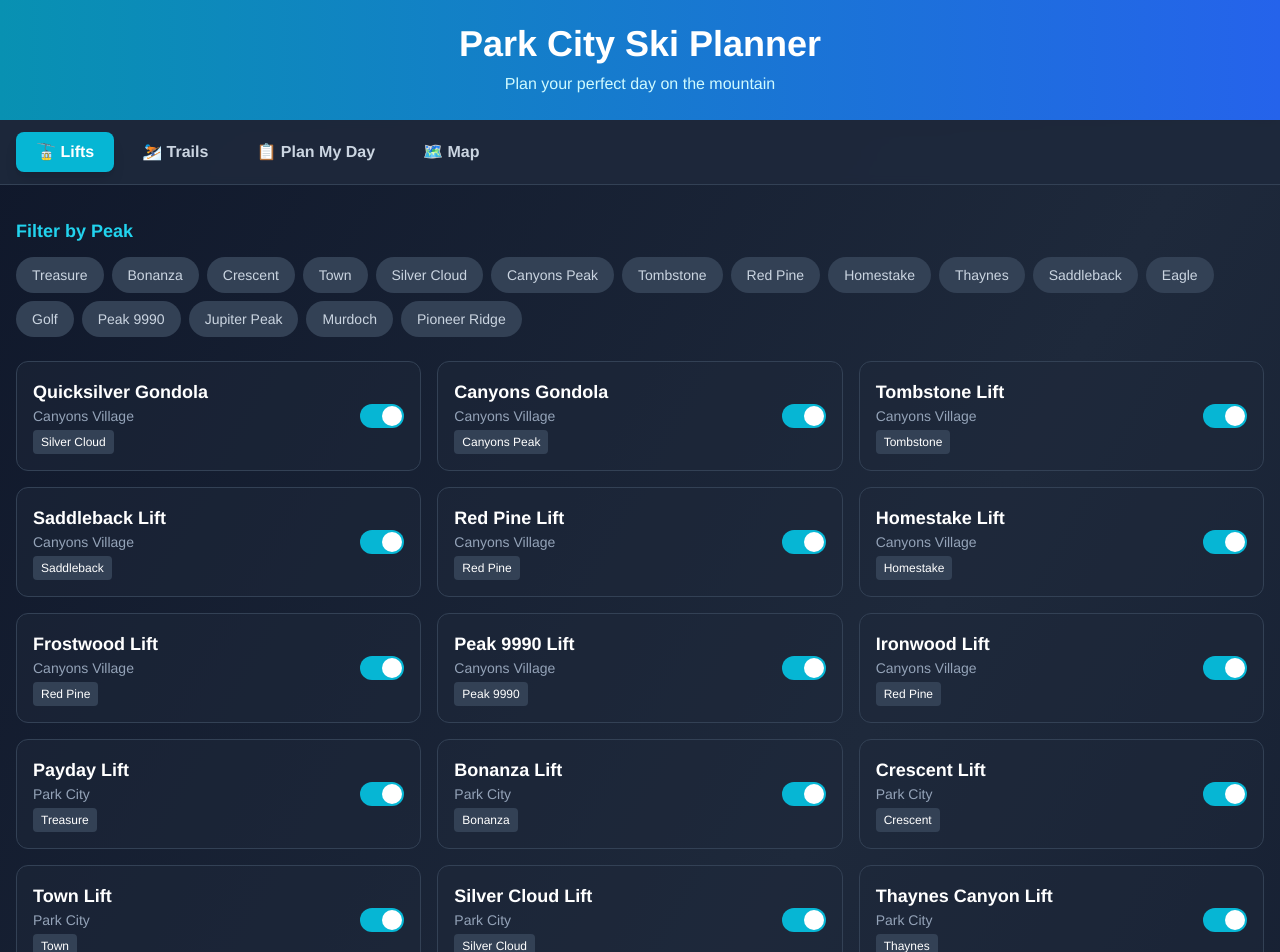
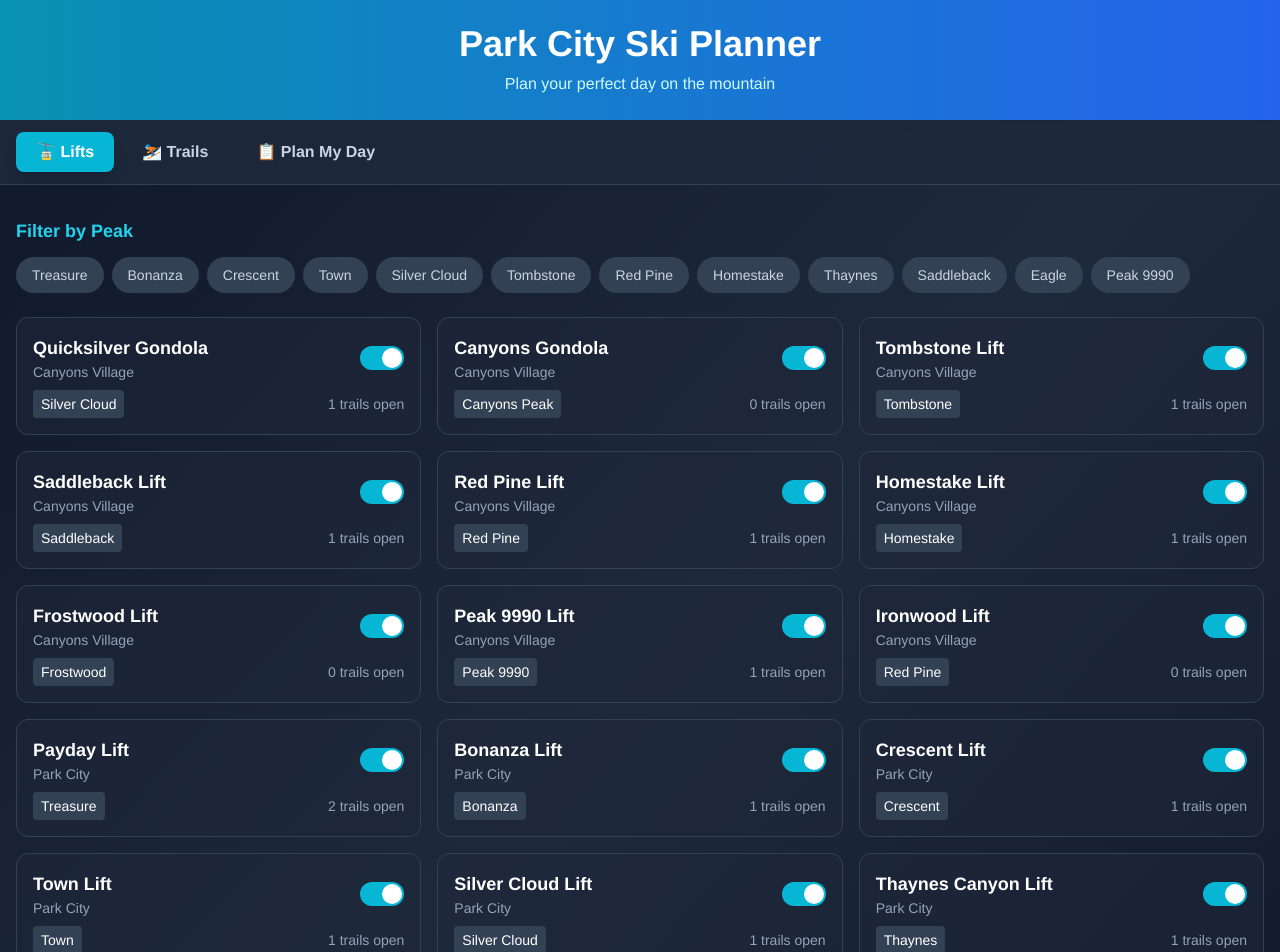
Before and after one commit to jarvisclaudenelson/park-city-ski-planner, a React (Vite) app: page / in a window 1280 px wide. Shown: the top 952 px of the page. Built offline with nearby package versions, Linux system fonts and the light colour scheme; the HTML template or start-up script is replaced by a standard one.

Commit message:
Enhance: lift-trail dependency, improved plan visualization, alternative routes

```diff
--- a/src/App.jsx
+++ b/src/App.jsx
@@ -1,14 +1,62 @@
 import React, { useState, useEffect } from 'react';
-import { lifts, runs, chalets, resortStats, peaks, bowls } from './data';
-import MapView from './MapView';
 
 const parkCityData = {
-  lifts,
-  runs,
-  chalets
+  lifts: [
+    { id: 'quicksilver', name: 'Quicksilver Gondola', base: 'Canyons Village', peak: 'Silver Cloud' },
+    { id: 'canyons', name: 'Canyons Gondola', base: 'Canyons Village', peak: 'Canyons Peak' },
+    { id: 'tombstone', name: 'Tombstone Lift', base: 'Canyons Village', peak: 'Tombstone' },
+    { id: 'saddleback', name: 'Saddleback Lift', base: 'Canyons Village', peak: 'Saddleback' },
+    { id: 'redpine', name: 'Red Pine Lift', base: 'Canyons Village', peak: 'Red Pine' },
+    { id: 'homestake', name: 'Homestake Lift', base: 'Canyons Village', peak: 'Homestake' },
+    { id: 'frostwood', name: 'Frostwood Lift', base: 'Canyons Village', peak: 'Frostwood' },
+    { id: 'peak9990', name: 'Peak 9990 Lift', base: 'Canyons Village', peak: 'Peak 9990' },
+    { id: 'ironwood', name: 'Ironwood Lift', base: 'Canyons Village', peak: 'Red Pine' },
+    { id: 'payday', name: 'Payday Lift', base: 'Park City', peak: 'Treasure' },
+    { id: 'bonanza', name: 'Bonanza Lift', base: 'Park City', peak: 'Bonanza' },
+    { id: 'crescent', name: 'Crescent Lift', base: 'Park City', peak: 'Crescent' },
+    { id: 'townlift', name: 'Town Lift', base: 'Park City', peak: 'Town' },
+    { id: 'silvercloud', name: 'Silver Cloud Lift', base: 'Park City', peak: 'Silver Cloud' },
+    { id: 'thaynes', name: 'Thaynes Canyon Lift', base: 'Park City', peak: 'Thaynes' },
+    { id: 'golf', name: 'Golf Lift', base: 'Park City', peak: 'Golf' },
+    { id: 'eagle', name: 'Eagle Lift', base: 'Park City', peak: 'Eagle' },
+    { id: 'cleavage', name: 'Cleavage Lift', base: 'Park City', peak: 'Bonanza' },
+    { id: 'spur', name: 'Spur Lift', base: 'Park City', peak: 'Town' },
+    { id: 'condor', name: 'Condor Lift', base: 'Park City', peak: 'Silver Cloud' },
+    { id: 'drift', name: 'Drift Lift', base: 'Park City', peak: 'Thaynes' },
+    { id: 'float', name: 'Float Lift', base: 'Park City', peak: 'Eagle' },
+  ],
+  runs: [
+    { id: 'homerun', name: 'Homerun', difficulty: 'green', terrain: 'groomed', lift: 'payday', length: 2.5, peak: 'Treasure' },
+    { id: 'claimjumper', name: 'Claimjumper', difficulty: 'blue', terrain: 'groomed', lift: 'payday', length: 2.2, peak: 'Treasure' },
+    { id: 'bonanza', name: 'Bonanza', difficulty: 'blue', terrain: 'groomed', lift: 'bonanza', length: 2.4, peak: 'Bonanza' },
+    { id: 'crescent', name: 'Crescent', difficulty: 'blue', terrain: 'groomed', lift: 'crescent', length: 2.0, peak: 'Crescent' },
+    { id: 'townrun', name: 'Town Run', difficulty: 'blue', terrain: 'groomed', lift: 'townlift', length: 2.2, peak: 'Town' },
+    { id: 'silvercloud_run', name: 'Silver Cloud', difficulty: 'blue', terrain: 'groomed', lift: 'silvercloud', length: 2.3, peak: 'Silver Cloud' },
+    { id: 'quicksilver_run', name: 'Quicksilver', difficulty: 'blue', terrain: 'groomed', lift: 'quicksilver', length: 2.5, peak: 'Silver Cloud' },
+    { id: 'tombstone_run', name: 'Tombstone', difficulty: 'blue', terrain: 'groomed', lift: 'tombstone', length: 2.0, peak: 'Tombstone' },
+    { id: 'redpine_run', name: 'Red Pine', difficulty: 'blue', terrain: 'groomed', lift: 'redpine', length: 2.2, peak: 'Red Pine' },
+    { id: 'homestake_run', name: 'Homestake', difficulty: 'blue', terrain: 'groomed', lift: 'homestake', length: 2.1, peak: 'Homestake' },
+    { id: 'thaynes_run', name: 'Thaynes', difficulty: 'blue', terrain: 'groomed', lift: 'thaynes', length: 2.0, peak: 'Thaynes' },
+    { id: 'saddleback_run', name: 'Saddleback', difficulty: 'blue', terrain: 'groomed', lift: 'saddleback', length: 1.9, peak: 'Saddleback' },
+    { id: 'eagle_run', name: 'Eagle', difficulty: 'blue', terrain: 'groomed', lift: 'eagle', length: 2.0, peak: 'Eagle' },
+    { id: 'peak_run', name: 'Peak 9990', difficulty: 'blue', terrain: 'groomed', lift: 'peak9990', length: 2.0, peak: 'Peak 9990' },
+  ],
+  chalets: [
+    { id: 'midmountain', name: 'Mid-Mountain Lodge' },
+    { id: 'summit', name: 'Summit House' },
+  ]
 };
 
-const peakList = [...new Set(parkCityData.runs.map(r => r.peak))];
+// Helper function to get runs for a lift
+const getRunsForLift = (liftId) => parkCityData.runs.filter(r => r.lift === liftId);
+
+// Helper function to get difficulty order for comparison
+const getDifficultyOrder = (diff) => {
+  const order = { 'green': 1, 'blue': 2, 'black': 3, 'double': 4 };
+  return order[diff] || 2;
+};
+
+const peaks = [...new Set(parkCityData.runs.map(r => r.peak))];
 
 const ToggleSwitch = ({ checked, onChange }) => (
   <label className="relative inline-flex items-center cursor-pointer">
@@ -25,25 +73,95 @@
   const [difficultyFilter, setDifficultyFilter] = useState('all');
   const [terrainFilter, setTerrainFilter] = useState('all');
   const [planResults, setPlanResults] = useState(null);
-  const [selectedBase, setSelectedBase] = useState('Park City');
-  const [difficultyPref, setDifficultyPref] = useState('mix');
-  const [terrainPref, setTerrainPref] = useState('any');
   const [skillLevel, setSkillLevel] = useState('intermediate');
   const [startTime, setStartTime] = useState('09:00');
-  const [includeLunch, setIncludeLunch] = useState(false);
-  const [lunchChalet, setLunchChalet] = useState('midmountain');
-  const [lunchTime, setLunchTime] = useState('12:00');
+  const [excludedRuns, setExcludedRuns] = useState([]);
+  const [replacements, setReplacements] = useState({});
 
   useEffect(() => localStorage.setItem('parkcity_lifts', JSON.stringify(liftStatus)), [liftStatus]);
   useEffect(() => localStorage.setItem('parkcity_runs', JSON.stringify(runStatus)), [runStatus]);
 
-  const toggleLift = (id) => setLiftStatus(p => ({ ...p, [id]: p[id] === 'closed' ? 'open' : 'closed' }));
+  // Lift-Trail Dependency: When lift is toggled OFF, auto-disable all its trails
+  const toggleLift = (id) => {
+    const newStatus = liftStatus[id] === 'closed' ? 'open' : 'closed';
+    setLiftStatus(p => ({ ...p, [id]: newStatus }));
+
+    // If closing the lift, also close all associated runs
+    if (newStatus === 'closed') {
+      const runsForLift = getRunsForLift(id);
+      runsForLift.forEach(run => {
+        setRunStatus(prev => ({ ...prev, [run.id]: 'closed' }));
+      });
+    }
+  };
+
   const toggleRun = (id) => setRunStatus(p => ({ ...p, [id]: p[id] === 'closed' ? 'open' : 'closed' }));
   const isOpen = (id, type) => (type === 'lift' ? liftStatus[id] : runStatus[id]) !== 'closed';
 
   const getRunDuration = (run) => {
     const speeds = { beginner: 10, intermediate: 15, advanced: 20 };
     return Math.round((run.length / (speeds[skillLevel] || 15)) * 60);
+  };
+
+  // Find alternative run for excluded trail
+  const findAlternative = (excludedRunId, planRuns) => {
+    const excludedRun = parkCityData.runs.find(r => r.id === excludedRunId);
+    if (!excludedRun) return null;
+
+    const excludedLift = excludedRun.lift;
+    const excludedPeak = excludedRun.peak;
+    const excludedDiff = excludedRun.difficulty;
+
+    // Get runs from same lift that are open and not already in plan
+    const candidates = parkCityData.runs.filter(r =>
+      r.id !== excludedRunId &&
+      r.lift === excludedLift &&
+      isOpen(r.id, 'run') &&
+      isOpen(r.lift, 'lift') &&
+      !planRuns.some(pr => pr.id === r.id)
+    );
+
+    if (candidates.length === 0) {
+      // Try runs from same peak with similar difficulty
+      const peakCandidates = parkCityData.runs.filter(r =>
+        r.id !== excludedRunId &&
+        r.peak === excludedPeak &&
+        isOpen(r.id, 'run') &&
+        isOpen(r.lift, 'lift') &&
+        !planRuns.some(pr => pr.id === r.id) &&
+        Math.abs(getDifficultyOrder(r.difficulty) - getDifficultyOrder(excludedDiff)) <= 1
+      );
+      if (peakCandidates.length > 0) {
+        return peakCandidates[Math.floor(Math.random() * peakCandidates.length)];
+      }
+      return null;
+    }
+
+    // Prefer similar difficulty
+    const similarDiff = candidates.filter(r => r.difficulty === excludedDiff);
+    if (similarDiff.length > 0) {
+      return similarDiff[Math.floor(Math.random() * similarDiff.length)];
+    }
+    return candidates[Math.floor(Math.random() * candidates.length)];
+  };
+
+  const excludeRunFromPlan = (runId, index) => {
+    const alternative = findAlternative(runId, planResults.runs);
+
+    if (alternative) {
+      const altWithDuration = { ...alternative, duration: getRunDuration(alternative) };
+      const newRuns = [...planResults.runs];
+      newRuns[index] = altWithDuration;
+
+      setReplacements(prev => ({
+        ...prev,
+        [index]: { original: runId, replacement: alternative.id }
+      }));
+
+      setPlanResults({ ...planResults, runs: newRuns });
+    }
+
+    setExcludedRuns(prev => [...prev, runId]);
   };
 
   const filteredRuns = parkCityData.runs.filter(r => isOpen(r.id, 'run') && isOpen(r.lift, 'lift') &&
@@ -54,21 +172,30 @@
   const filteredLifts = parkCityData.lifts.filter(l => !selectedPeaks.length || selectedPeaks.includes(l.peak));
 
   const planMyDay = () => {
-    let runs = parkCityData.runs.filter(r => isOpen(r.id, 'run') && isOpen(r.lift, 'lift'));
+    let runs = parkCityData.runs.filter(r => isOpen(r.id, 'run') && isOpen(r.lift, 'lift') && !excludedRuns.includes(r.id));
     if (selectedPeaks.length) runs = runs.filter(r => selectedPeaks.includes(r.peak));
-    if (difficultyPref !== 'mix') runs = runs.filter(r => r.difficulty === difficultyPref);
-    if (terrainPref !== 'any') runs = runs.filter(r => r.terrain === terrainPref);
 
     const scored = runs.map(r => ({ ...r, duration: getRunDuration(r), score: Math.random() })).sort((a, b) => b.score - a.score);
     const plan = [];
     let total = 0, hour = parseInt(startTime);
-    for (const run of scored) {
-      if (total + run.duration > (includeLunch ? 180 : 300)) break;
-      plan.push({ ...run, time: `${hour}:00` });
+    for (const run of scored.slice(0, 8)) {
+      if (total + run.duration > 300) break;
+      plan.push({ ...run, time: `${hour.toString().padStart(2, '0')}:00` });
       hour += Math.ceil(run.duration / 60);
       total += run.duration;
     }
     setPlanResults({ runs: plan, totalTime: total });
+    setReplacements({});
+  };
+
+  const getDifficultyColor = (diff) => {
+    switch(diff) {
+      case 'green': return 'bg-green-600';
+      case 'blue': return 'bg-blue-600';
+      case 'black': return 'bg-purple-600';
+      case 'double': return 'bg-red-600';
+      default: return 'bg-slate-600';
+    }
   };
 
   return (
@@ -80,11 +207,11 @@
 
       <nav className="sticky top-0 z-50 bg-slate-800/95 backdrop-blur-sm border-b border-slate-700">
         <div className="max-w-7xl mx-auto px-4 flex gap-2 py-3 overflow-x-auto">
-          {['lifts', 'runs', 'plan', 'map'].map(tab => (
+          {['lifts', 'runs', 'plan'].map(tab => (
             <button key={tab} onClick={() => setActiveTab(tab)}
               className={`px-5 py-2 rounded-lg font-semibold whitespace-nowrap transition ${
                 activeTab === tab ? 'bg-cyan-500 text-white shadow-lg' : 'text-slate-300 hover:bg-slate-700'}`}>
-              {tab === 'lifts' ? '🚡 Lifts' : tab === 'runs' ? '⛷️ Trails' : tab === 'plan' ? '📋 Plan My Day' : '🗺️ Map'}
+              {tab === 'lifts' ? '🚡 Lifts' : tab === 'runs' ? '⛷️ Trails' : '📋 Plan My Day'}
             </button>
           ))}
         </div>
@@ -94,7 +221,7 @@
         <div className="mb-6">
           <h3 className="text-lg font-semibold mb-3 text-cyan-400">Filter by Peak</h3>
           <div className="flex flex-wrap gap-2">
-            {peakList.map(p => (
+            {peaks.map(p => (
               <button key={p} onClick={() => setSelectedPeaks(prev => prev.includes(p) ? prev.filter(x => x !== p) : [...prev, p])}
                 className={`px-4 py-2 rounded-full text-sm font-medium transition ${
                   selectedPeaks.includes(p) ? 'bg-cyan-500 text-white' : 'bg-slate-700 text-slate-300 hover:bg-slate-600'}`}>
@@ -106,16 +233,28 @@
 
         {activeTab === 'lifts' && (
           <div className="grid grid-cols-1 md:grid-cols-2 lg:grid-cols-3 gap-4">
-            {filteredLifts.map(lift => (
-              <div key={lift.id} className="bg-slate-800/50 rounded-xl p-4 border border-slate-700 flex justify-between items-center">
+            {filteredLifts.map(lift => {
+              const runsForLift = getRunsForLift(lift.id);
+              const openRunsCount = runsForLift.filter(r => isOpen(r.id, 'run')).length;
+              return (
+                <div key={lift.id} className="bg-slate-800/50 rounded-xl p-4 border border-slate-700">
+                  <div className="flex justify-between items-center mb-2">
                     <div>
                       <h3 className="font-bold text-lg">{lift.name}</h3>
                       <p className="text-sm text-slate-400">{lift.base}</p>
-                  <span className="inline-block mt-1 px-2 py-1 bg-slate-700 rounded text-xs">{lift.peak}</span>
                     </div>
                     <ToggleSwitch checked={isOpen(lift.id, 'lift')} onChange={() => toggleLift(lift.id)} />
                   </div>
-            ))}
+                  <div className="flex justify-between items-center text-sm">
+                    <span className="px-2 py-1 bg-slate-700 rounded">{lift.peak}</span>
+                    <span className="text-slate-400">{openRunsCount} trails open</span>
+                  </div>
+                  {liftStatus[lift.id] === 'closed' && (
+                    <div className="mt-2 text-xs text-red-400">⚠️ All {runsForLift.length} trails auto-disabled</div>
+                  )}
+                </div>
+              );
+            })}
           </div>
         )}
 
@@ -134,15 +273,18 @@
             </div>
             <div className="grid grid-cols-1 md:grid-cols-2 lg:grid-cols-3 gap-4">
               {filteredRuns.map(run => (
-                <div key={run.id} className="bg-slate-800/50 rounded-xl p-4 border border-slate-700 flex justify-between items-start">
+                <div key={run.id} className={`bg-slate-800/50 rounded-xl p-4 border flex justify-between items-start ${!isOpen(run.lift, 'lift') ? 'border-red-800 opacity-60' : 'border-slate-700'}`}>
                   <div>
                     <h3 className="font-bold">{run.name}</h3>
                     <p className="text-sm text-slate-400">{parkCityData.lifts.find(l => l.id === run.lift)?.name}</p>
                     <div className="flex gap-2 mt-2">
-                      <span className={`px-2 py-1 rounded text-xs ${run.difficulty === 'green' ? 'bg-green-600' : run.difficulty === 'blue' ? 'bg-blue-600' : run.difficulty === 'black' ? 'bg-purple-600' : 'bg-red-600'}`}>{run.difficulty}</span>
+                      <span className={`px-2 py-1 rounded text-xs ${getDifficultyColor(run.difficulty)}`}>{run.difficulty}</span>
                       <span className="px-2 py-1 rounded text-xs bg-slate-600">{run.terrain}</span>
                       <span className="px-2 py-1 rounded text-xs bg-slate-600">{run.length}mi</span>
                     </div>
+                    {!isOpen(run.lift, 'lift') && (
+                      <div className="mt-2 text-xs text-red-400">⚠️ Lift closed</div>
+                    )}
                   </div>
                   <ToggleSwitch checked={isOpen(run.id, 'run')} onChange={() => toggleRun(run.id)} />
                 </div>
@@ -158,14 +300,6 @@
               <div className="grid md:grid-cols-2 gap-6">
                 <div><label className="block text-sm font-medium text-slate-300 mb-2">Start Time</label><input type="time" value={startTime} onChange={(e) => setStartTime(e.target.value)} className="w-full bg-slate-700 border border-slate-600 rounded-lg px-4 py-2" /></div>
                 <div><label className="block text-sm font-medium text-slate-300 mb-2">Skill Level</label><select value={skillLevel} onChange={(e) => setSkillLevel(e.target.value)} className="w-full bg-slate-700 border border-slate-600 rounded-lg px-4 py-2"><option value="beginner">Beginner</option><option value="intermediate">Intermediate</option><option value="advanced">Advanced</option></select></div>
-                <div><label className="block text-sm font-medium text-slate-300 mb-2">Difficulty</label><select value={difficultyPref} onChange={(e) => setDifficultyPref(e.target.value)} className="w-full bg-slate-700 border border-slate-600 rounded-lg px-4 py-2"><option value="mix">Mix</option><option value="green">Green</option><option value="blue">Blue</option><option value="black">Black</option></select></div>
-                <div><label className="block text-sm font-medium text-slate-300 mb-2">Terrain</label><select value={terrainPref} onChange={(e) => setTerrainPref(e.target.value)} className="w-full bg-slate-700 border border-slate-600 rounded-lg px-4 py-2"><option value="any">Any</option><option value="groomed">Groomed</option><option value="moguls">Moguls</option><option value="powders">Powder</option><option value="trees">Trees</option></select></div>
-              </div>
-              <div className="mt-6 flex items-center gap-4">
-                <label className="flex items-center gap-2"><input type="checkbox" checked={includeLunch} onChange={(e) => setIncludeLunch(e.target.checked)} className="w-4 h-4 rounded" /><span>Include Lunch</span></label>
-                {includeLunch && (
-                  <><select value={lunchChalet} onChange={(e) => setLunchChalet(e.target.value)} className="bg-slate-700 border border-slate-600 rounded-lg px-4 py-2">{parkCityData.chalets.map(c => <option key={c.id} value={c.id}>{c.name}</option>)}</select><input type="time" value={lunchTime} onChange={(e) => setLunchTime(e.target.value)} className="bg-slate-700 border border-slate-600 rounded-lg px-4 py-2" /></>
-                )}
               </div>
               <button onClick={planMyDay} className="mt-6 w-full bg-gradient-to-r from-cyan-500 to-blue-500 hover:from-cyan-600 hover:to-blue-600 px-6 py-3 rounded-lg font-bold text-lg">Generate Plan</button>
             </div>
@@ -173,32 +307,46 @@
             {planResults && (
               <div className="bg-slate-800/50 rounded-xl p-6 border border-slate-700">
                 <h2 className="text-2xl font-bold mb-4 text-cyan-400">Your Day Plan ({planResults.totalTime} min)</h2>
-                <div className="space-y-3">
+                <div className="space-y-4">
                   {planResults.runs.map((run, i) => (
-                    <div key={i} className="bg-slate-700/50 p-4 rounded-lg flex items-center gap-4">
+                    <div key={i} className="relative">
+                      <div className="bg-slate-700/50 rounded-lg p-4 flex items-center gap-4">
                         <span className="text-2xl font-bold text-cyan-400">{i + 1}</span>
-                      <div><h3 className="font-bold">{run.name}</h3><p className="text-sm text-slate-400">{run.peak} • {run.time} • {run.duration} min</p></div>
-                      <span className={`ml-auto px-2 py-1 rounded text-xs ${run.difficulty === 'green' ? 'bg-green-600' : run.difficulty === 'blue' ? 'bg-blue-600' : 'bg-purple-600'}`}>{run.difficulty}</span>
+                        <div className="flex-1">
+                          <div className="flex items-center gap-2 mb-1">
+                            <span className="text-sm font-medium text-amber-400">🚡 {parkCityData.lifts.find(l => l.id === run.lift)?.name}</span>
+                            <span className="text-slate-500">→</span>
+                            <span className="text-sm font-medium text-cyan-300">⛷️ {run.name}</span>
+                          </div>
+                          <p className="text-sm text-slate-400">{run.peak} • {run.time} • {run.duration} min • {run.length} mi</p>
+                        </div>
+                        <div className="flex items-center gap-2">
+                          <span className={`px-2 py-1 rounded text-xs ${getDifficultyColor(run.difficulty)}`}>{run.difficulty}</span>
+                          <button
+                            onClick={() => excludeRunFromPlan(run.id, i)}
+                            className="ml-2 px-3 py-1 bg-red-600/20 hover:bg-red-600/40 text-red-400 rounded text-xs font-medium transition"
+                            title="Exclude and find alternative"
+                          >
+                            ✕ Exclude
+                          </button>
+                        </div>
+                      </div>
+                      {replacements[i] && (
+                        <div className="mt-2 ml-12 text-sm">
+                          <span className="text-amber-400">↻ Replaced: </span>
+                          <span className="text-slate-400 line-through">{parkCityData.runs.find(r => r.id === replacements[i].original)?.name}</span>
+                          <span className="text-slate-500 mx-2">→</span>
+                          <span className="text-green-400">{parkCityData.runs.find(r => r.id === replacements[i].replacement)?.name}</span>
+                        </div>
+                      )}
+                      {i < planResults.runs.length - 1 && (
+                        <div className="absolute left-8 top-full h-4 border-l-2 border-dashed border-slate-600"></div>
+                      )}
                     </div>
                   ))}
                 </div>
               </div>
             )}
-          </div>
-        )}
-        {activeTab === 'map' && (
-          <div>
-            <div className="mb-6">
-              <h2 className="text-2xl font-bold text-cyan-400 mb-2">Mountain Map</h2>
-              <p className="text-slate-400">Interactive trail map with your planned route overlay. Pan and zoom to explore.</p>
-            </div>
-            <MapView
-              planResults={planResults}
-              parkCityData={parkCityData}
-              liftStatus={liftStatus}
-              runStatus={runStatus}
-              isOpen={isOpen}
-            />
           </div>
         )}
       </main>
```
Also changed, not shown: 1 other file (tests, documents, lock files or other folders). Lines whose indentation alone changed are shown as unchanged.
